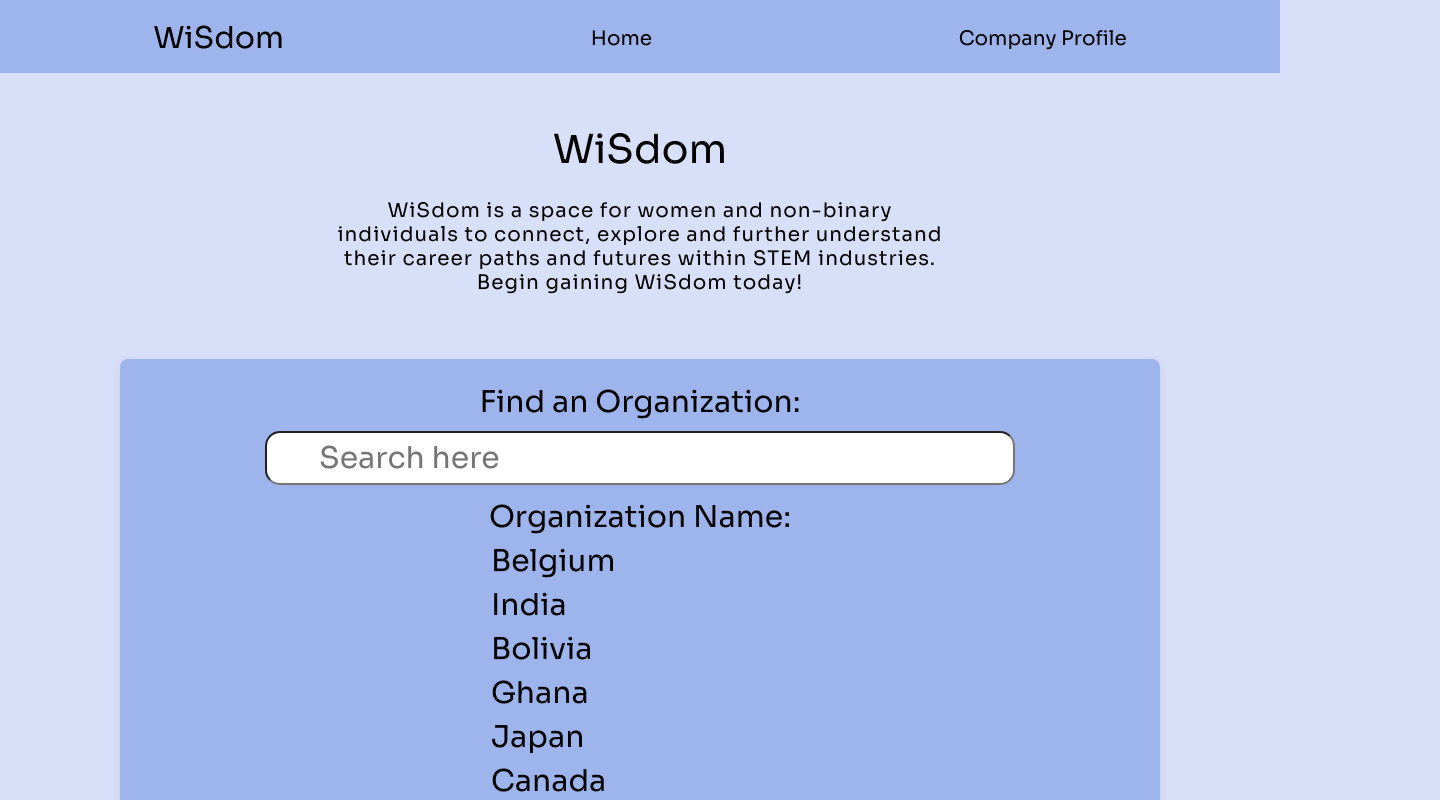
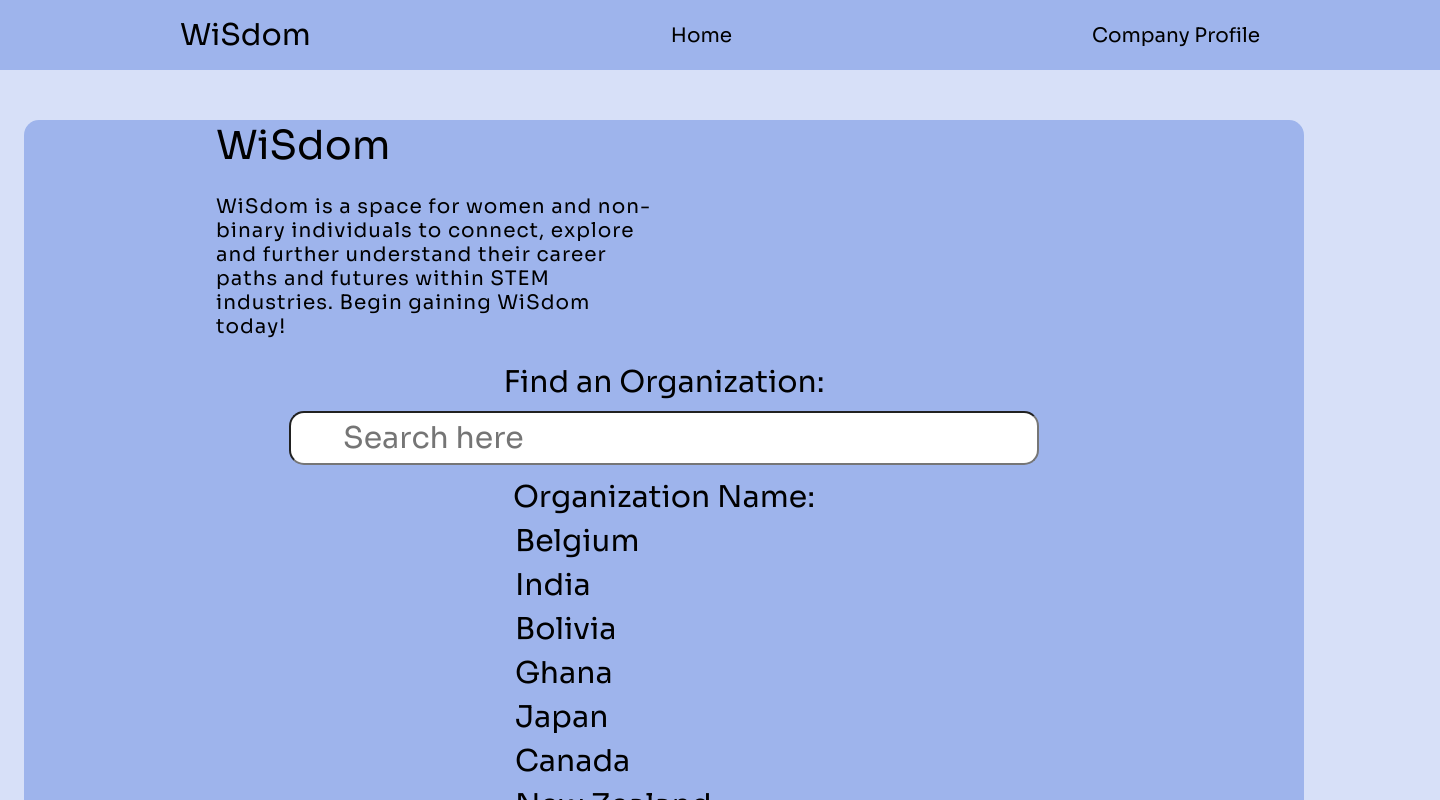
Before and after one commit to adeline-su/WiSdom, a React (Create React App) app in the folder frontend/my-app/: page / in a window 1280 px wide. Shown: the top 800 px of the page, 1440 px wide, since content can reach past the window. Built offline with nearby package versions, Linux system fonts and the light colour scheme; no server answers; the database is empty.

Commit message:
Revert "css visual updates"
This reverts commit b5a5cca130a0fe1a6c28a843a78976a5b0eda47f.

```diff
--- a/frontend/my-app/src/App.css
+++ b/frontend/my-app/src/App.css
@@ -8,23 +8,16 @@
 
 
 }
-@media only screen and (max-width: 1440px) {}
 
+@media only screen and (max-width: 1440px) {
   body {
     background-color: var(--lightblue)
 
   }
 
   .body-wrapper {
-      margin-top: 24px;
-      margin-bottom: 24px;
-      margin-left: 96px;
-      margin-right: 96px;
-      border-radius: 8px;
-      height: auto;
-      background-color: var(--darkblue);
-      padding: 24px;
-      box-shadow: var(--shadow);
+    width: 100vw !important;
+    border-radius: 15px;
   }
 
   nav-bar {
@@ -35,11 +28,10 @@
     max-height: 48px;
     font-size: 12px;
     box-shadow: 10px, 10px, 10px var(--shadow);
-    margin-bottom: 12px;
-
 
 
   }
+}
 
 * {
   font-family: 'Sora', sans-serif;
@@ -49,7 +41,6 @@
   font-weight: normal;
 }
 
-/*
 .body-wrapper {
   margin: auto;
   width: 100vh;
@@ -57,8 +48,6 @@
   background-color: var(--darkblue);
   position: relative;
 }
-
-*/
 
 .page-wrapper {
   padding: 24px;
@@ -68,7 +57,7 @@
 
 /* changes the font I think and placement? */
 .nav-wrapper {
-  padding-top: 19px;
+  padding-top: 16px;
   padding-bottom: 16px;
   font-size: 12px;
   background-color: var(--darkblue);
@@ -76,16 +65,32 @@
   max-height: 48px;
   box-shadow: 10px, 10px, 10px var(--shadow);
   position: absolute;
-  width: 100%;
+  width: 1440px;
   left: 0px;
   top: 0px;
-  margin-bottom: 12px;
-
-
 
 
 }
 
+nav-bar {
+  position: relative;
+  font-size: 12px;
+  /* background-color: var(--color3); */
+  /* bottom: 0; */
+  /* top: 0; */
+  /* width: 400px;
+  height: 200px; */
+  /* width: calc(100vh - 100px); */
+  padding: 60px;
+
+  /* padding-left: 10px;
+  padding-right: 10px; */
+  /* margin: auto; */
+  /* color: var(--color3); */
+  max-height: 48px;
+  box-shadow: 10px, 10px, 10px var(--shadow);
+
+}
 
 a:link {
   text-decoration: none;
@@ -108,12 +113,14 @@ a:hover {
 
 }
 
-/* messes around with the actual text */
+
 .nav-links {
   display: flex;
   justify-content: right;
   background-color: var(--darkblue);
+  max-height: 48px;
   font-size: 12px;
+
 }
 
 button {
@@ -136,10 +143,10 @@ button {
   font-size: 40px;
   color: var(--dark);
   font-weight: normal;
+  margin-left: 192px;
   margin-bottom: 24px;
-  text-align: center;
-  margin-top: 100px;
-
+  text-align: left;
+  margin-top: 12vh;
 }
 
 .App {
@@ -160,15 +167,16 @@ margin: 10px;
 
 .description{
   font-size: 20px;
+  margin-left: 192px;
+  margin-right: 96px;
   margin-top: 10px;
-  margin-bottom: 64px;
-  text-align: center;
-  max-width: 50%;
+  margin-bottom: 24px;
+  text-align: left;
+  max-width: 35%;
   letter-spacing: 1px;
   line-height: 1.2;
+
+
+
+
 }
-
-.searchresult{
-  font-size: 24px;
-  text-align: left;
-}
--- a/frontend/my-app/src/components/Home.js
+++ b/frontend/my-app/src/components/Home.js
@@ -143,14 +143,17 @@ const Home = () => {
 
     return (
         <div className='page-wrapper'>
+            <div className='nav-wrapper'>
                 <NavBar/>
+            </div>
+            <div className='body-wrapper'>
                     <div className='title'>
                         WiSdom
                     </div>
                     <div className='description'>
                         WiSdom is a space for women and non-binary individuals to connect, explore and further understand their career paths and futures within STEM industries. Begin gaining WiSdom today!
                     </div>
-            <div className='body-wrapper'>
+
                 <p>Find an Organization: </p>
                 <div>
                     <input className = 'searchbox'
@@ -159,11 +162,12 @@ const Home = () => {
                         onChange={(e) => setSearchInput(e.target.value)}
                         value={searchInput} />
             </div>
+            <div className='block-wrapper'>
                     <table>
                     <tr>
                         <th>Organization Name:</th>
                     </tr>
-                   <div className='searchresult'>
+
                     {searchResultsCountries().map((country) => (
                         <div>
                         <tr>
@@ -172,14 +176,11 @@ const Home = () => {
                         </tr>
                         </div>
                     ))}
-                   </div>
-
-
 
                     </table>
 
 
-
+                </div>
 
                 {/* <div className="App">
                     <form onSubmit={submithandler}>
--- a/frontend/my-app/src/components/NavBar.js
+++ b/frontend/my-app/src/components/NavBar.js
@@ -4,13 +4,11 @@ import { Link } from "react-router-dom"
 
 const NavBar = () => {
   return (
-    <div className='nav-wrapper'>
-      <div className='nav-links'>
-          <p>WiSdom</p>
-          <Link to='/'>Home</Link>
-          <Link to='/company-profile'>Company Profile</Link>
-          {/* <Link to='/profile'>Profile</Link> */}
-      </div>
+    <div className='nav-links'>
+         <p>WiSdom</p>
+        <Link to='/'>Home</Link>
+        <Link to='/company-profile'>Company Profile</Link>
+        {/* <Link to='/profile'>Profile</Link> */}
     </div>
 
   )
```
Lines whose indentation alone changed are shown as unchanged.
